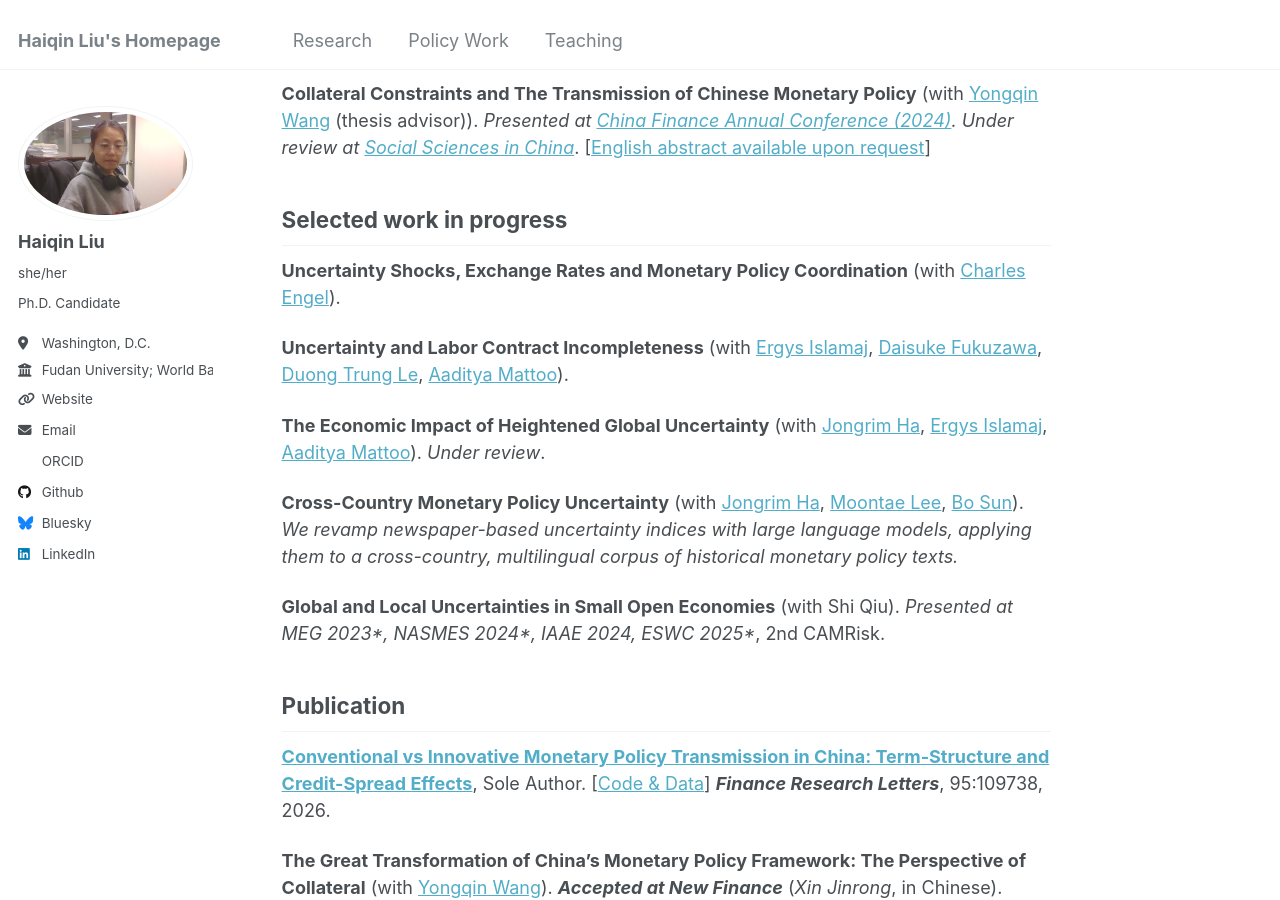
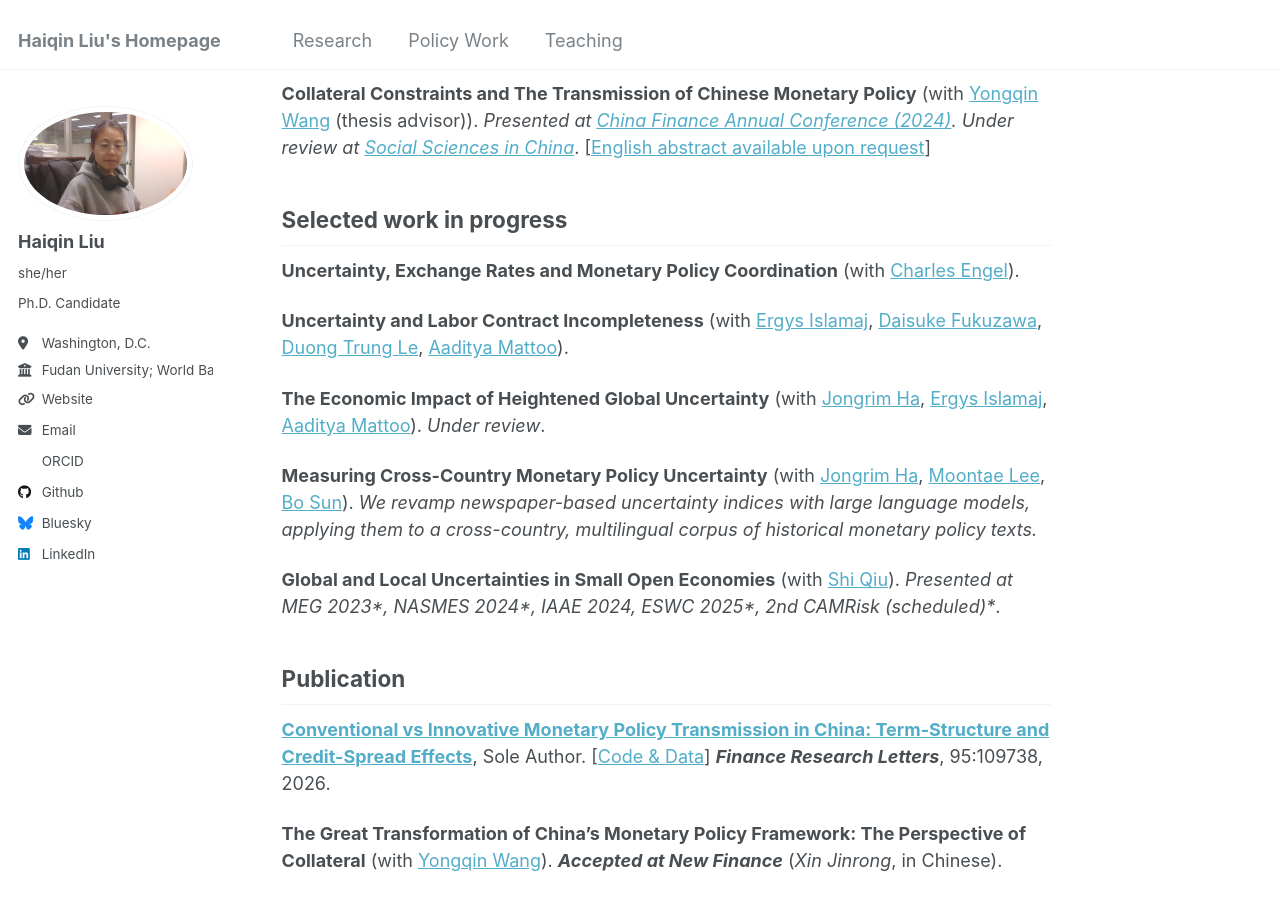
Before and after one commit to liuhaiqinFDU/liuhaiqinFDU.github.io, a Jekyll site: the page built from research.md, in a window 1280 px wide and 900 px high, scrolled down 317 px. Built offline with Jekyll 4.4.1, drawn with Linux system fonts in a browser that asks for light colours; some web fonts are replaced.

Commit message:
Update research.md

```diff
--- a/research.md
+++ b/research.md
@@ -17,16 +17,16 @@
 
 ## Selected work in progress
 
-**Uncertainty Shocks, Exchange Rates and Monetary Policy Coordination** (with [Charles Engel](https://users.ssc.wisc.edu/~cengel/)).
+**Uncertainty, Exchange Rates and Monetary Policy Coordination** (with [Charles Engel](https://users.ssc.wisc.edu/~cengel/)).
 
 **Uncertainty and Labor Contract Incompleteness** (with [Ergys Islamaj](https://www.worldbank.org/en/about/people/e/ergys-islamaj), [Daisuke Fukuzawa](https://www.worldbank.org/en/about/people/d/daisuke-fukuzawa), [Duong Trung Le](https://sites.google.com/view/duongle/home), [Aaditya Mattoo](https://www.worldbank.org/en/about/people/a/aaditya-mattoo)).
 
 **The Economic Impact of Heightened Global Uncertainty** (with [Jongrim Ha](https://www.jongrimha.com/), [Ergys Islamaj](https://www.worldbank.org/en/about/people/e/ergys-islamaj), [Aaditya Mattoo](https://www.worldbank.org/en/about/people/a/aaditya-mattoo)). *Under review*. <!-- *Scheduled to present: [[EAEA 2025](https://www.eaeaweb.com/)\*] We examine how global uncertainty transmits to EMDEs from micro to macro.* -->
 
-**Cross-Country Monetary Policy Uncertainty** (with [Jongrim Ha](https://www.jongrimha.com/), [Moontae Lee](https://business.uic.edu/profiles/lee-moontae/), [Bo Sun](https://sites.google.com/site/bosun09/home)).
+**Measuring Cross-Country Monetary Policy Uncertainty** (with [Jongrim Ha](https://www.jongrimha.com/), [Moontae Lee](https://business.uic.edu/profiles/lee-moontae/), [Bo Sun](https://sites.google.com/site/bosun09/home)).
 *We revamp newspaper-based uncertainty indices with large language models, applying them to a cross-country, multilingual corpus of historical monetary policy texts.*
 
-**Global and Local Uncertainties in Small Open Economies** (with Shi Qiu). *Presented at MEG 2023\*, NASMES 2024\*, IAAE 2024, ESWC 2025\**, 2nd CAMRisk. <!-- ](https://sites.google.com/view/shiqiu/home) *Using natural disasters as instruments, we estimate the causal impact of domestic uncertainty across AEs and EMDEs.* -->
+**Global and Local Uncertainties in Small Open Economies** (with [Shi Qiu](https://sites.google.com/view/shiqiu/home)). *Presented at MEG 2023\*, NASMES 2024\*, IAAE 2024, ESWC 2025\*, 2nd CAMRisk (scheduled)\**. <!--  *Using natural disasters as instruments, we estimate the causal impact of domestic uncertainty across AEs and EMDEs.* -->
 
 ## Publication
 
```
